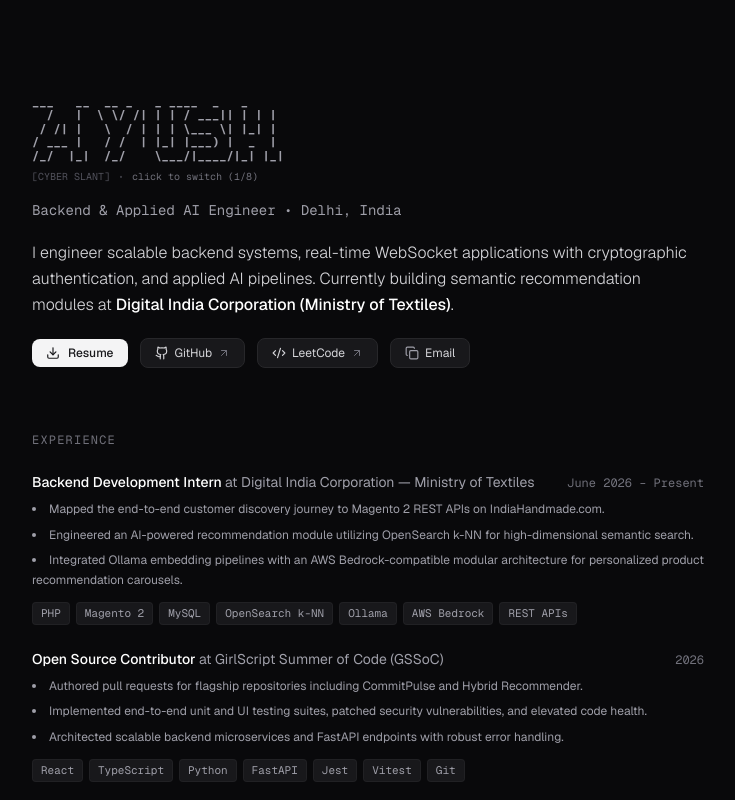
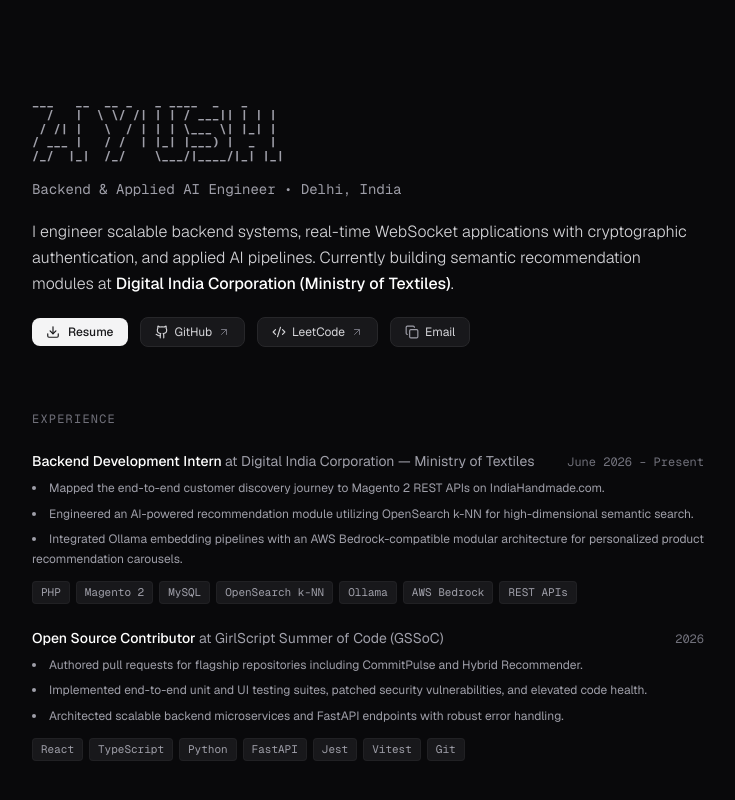
Before and after one commit to yadavayush834/portfolio_2, a Next.js app: page / in a window 1280 px wide. Shown: the top 800 px of the page, without its empty margins (272-1007 px from the left). Built offline with nearby package versions, Linux system fonts and the light colour scheme.

Commit message:
Remove toggle helper text and expand to 12 clean ASCII art styles

```diff
--- a/src/components/ui/AsciiBanner.tsx
+++ b/src/components/ui/AsciiBanner.tsx
@@ -3,19 +3,15 @@
 import React, { useState } from "react";
 
 const asciiVariants = [
-  {
-    label: "CYBER SLANT",
-    art: `
+  `
    ___   __  __ _   _ ____  _   _
   /   |  \\ \\/ /| | | / ___|| | | |
  / /| |   \\  / | | | \\___ \\| |_| |
 / ___ |   / /  | |_| |___) |  _  |
 /_/  |_|  /_/    \\___/|____/|_| |_|
 `.trim(),
-  },
-  {
-    label: "3D SOLID",
-    art: `
+
+  `
 █████╗ ██╗   ██╗██╗   ██╗███████╗██╗  ██╗
 ██╔══██╗╚██╗ ██╔╝██║   ██║██╔════╝██║  ██║
 ███████║ ╚████╔╝ ██║   ██║███████╗███████║
@@ -23,58 +19,69 @@
 ██║  ██║   ██║   ╚██████╔╝███████║██║  ██║
 ╚═╝  ╚═╝   ╚═╝    ╚═════╝ ╚══════╝╚═╝  ╚═╝
 `.trim(),
-  },
-  {
-    label: "FULL NAME (AYUSH YADAV)",
-    art: `
+
+  `
    _   __   __ _   _ ____  _   _    __   __ _   ____    _   __   __
   / \\  \\ \\ / /| | | / ___|| | | |   \\ \\ / // \\ |  _ \\  / \\  \\ \\ / /
  / _ \\  \\ V / | | | \\___ \\| |_| |    \\ V // _ \\| | | |/ _ \\  \\ V /
 / ___ \\  | |  | |_| |___) |  _  |     | |/ ___ \\ |_| / ___ \\  | |
 /_/   \\_\\|_|   \\___/|____/|_| |_|     |_/_/   \\_\\___//_/   \\_\\|_|
 `.trim(),
-  },
-  {
-    label: "ISOMETRIC RETRO",
-    art: `
+
+  `
  ▄▄▄       ██   ██ █    ██   ██████  ██   ██
 ▒████▄      ▒████▒  ██  ██▒▒██    ▒  ██   ██▒
 ▒██  ▀█▄     ▒██░  ▓██  █▄░░ ▓██▄   ▒███████▒
 ░██▄▄▄▄██    ░ █░  ▓▓█▄▄██▒  ▒   ██▒░██   ██▒
  ▒█   ▓██▒ ░ █░    ▒██████▒▒██████▒▒░██  ▒██▒
 `.trim(),
-  },
-  {
-    label: "MINI GLYPH (AYUSH YADAV)",
-    art: `
+
+  `
  █▀█ █▄█ █░█ █▀ █░█   █▄█ █▀█ █▀▄ █▀█ █░█
  █▀█ ░█░ █▄█ ▄█ █▀█   ░█░ █▀█ █▄▀ █▀█ ░█░
 `.trim(),
-  },
-  {
-    label: "GHOST WIRE",
-    art: `
+
+  `
+╔═╗╦ ╦╦ ╦╔═╗╦ ╦  ╦ ╦╔═╗╔╦╗╔═╗╦  ╦
+╠═╣╚╦╝║ ║╚═╗╠═╣  ╚╦╝╠═╣ ║║╠═╣╚╗╔╝
+╩ ╩ ╩ ╚═╝╚═╝╩ ╩   ╩ ╩ ╩ ╩─┴┘╩ ╩ ╚╝
+`.trim(),
+
+  `
 ┌─┐┬ ┬┬ ┬┌─┐┬ ┬  ┬ ┬┌─┐┌┬┐┌─┐┬  ┬
 ├─┤└┬┘│ │└─┐├─┤  └┬┘├─┤ ││├─┤└┐┌┘
 ┴ ┴ ┴ └─┘└─┘┴ ┴   ┴ ┴ ┴─┴┘┴ ┴ └┘
 `.trim(),
-  },
-  {
-    label: "COMPACT DOTS",
-    art: `
+
+  `
+.---. .-. .-. .-. .-. .----. .-. .-.
+/ A \\  \\ V /  | | | | { {__  | {_} |
+/ /_\\ \\  | |   | \`-' | .-._} }| { } |
+\`-' \`-'  \`-'   \`-----' \`----' \`-' \`-'
+`.trim(),
+
+  `
   __ _ _  _ _  _ ____ _  _
  / _\\| | | | | |/ ___| || |
 / /_\\\\ \\_/ | |_|\\___ \\| __|
 \\_||_|\\__/  \\__/|____/|_||_|
 `.trim(),
-  },
-  {
-    label: "MATRIX CODE",
-    art: `
+
+  `
+  _   _  _ _  _ ___ _  _
+ /_\\  \\_/ | || |\\_ \\| || |
+/_  \\  |  \\_/|_|__/ |_||_|
+`.trim(),
+
+  `
 [■] 01000001 01011001 01010101 01010011 01001000
 >>  A . Y . U . S . H   Y . A . D . A . V
 `.trim(),
-  },
+
+  `
+  /\\   _  _ _  _   _   _  _  _  _  _  _  _
+ /--\\ |_)|_)|_||_  |_| |_||_||_)|_||_)|_||_||_
+`.trim(),
 ];
 
 export function AsciiBanner() {
@@ -86,21 +93,16 @@
 
   return (
     <div
-      className="space-y-1.5 select-none group cursor-pointer overflow-hidden no-scrollbar"
+      className="select-none cursor-pointer overflow-hidden no-scrollbar"
       onClick={nextVariant}
-      title="Click to toggle ASCII art style"
+      title="Click to toggle"
     >
       <pre
-        className="font-mono text-[9px] sm:text-[11px] md:text-xs leading-[1.12] text-zinc-400 group-hover:text-zinc-200 transition-colors duration-200 overflow-hidden no-scrollbar whitespace-pre font-bold"
+        className="font-mono text-[9px] sm:text-[11px] md:text-xs leading-[1.12] text-zinc-400 hover:text-zinc-200 transition-colors duration-200 overflow-hidden no-scrollbar whitespace-pre font-bold"
         aria-label="Ayush Yadav ASCII art"
       >
-        {asciiVariants[selectedIdx].art}
+        {asciiVariants[selectedIdx]}
       </pre>
-      <div className="flex items-center gap-2 text-[10px] font-mono text-zinc-600 group-hover:text-zinc-400 transition-colors">
-        <span>[{asciiVariants[selectedIdx].label}]</span>
-        <span className="text-zinc-700">•</span>
-        <span className="text-zinc-500 group-hover:text-zinc-300">click to switch ({selectedIdx + 1}/{asciiVariants.length})</span>
-      </div>
     </div>
   );
 }
```
